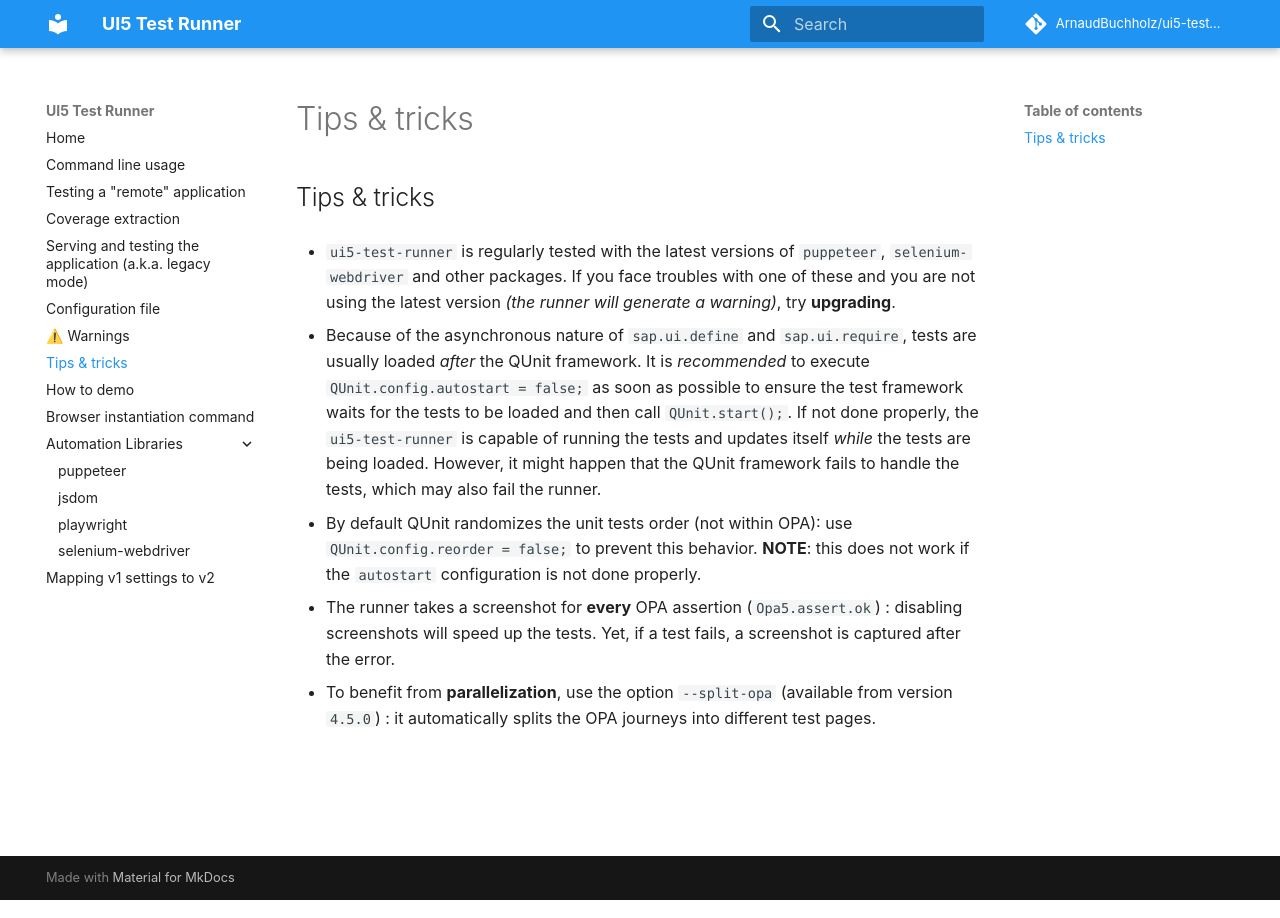
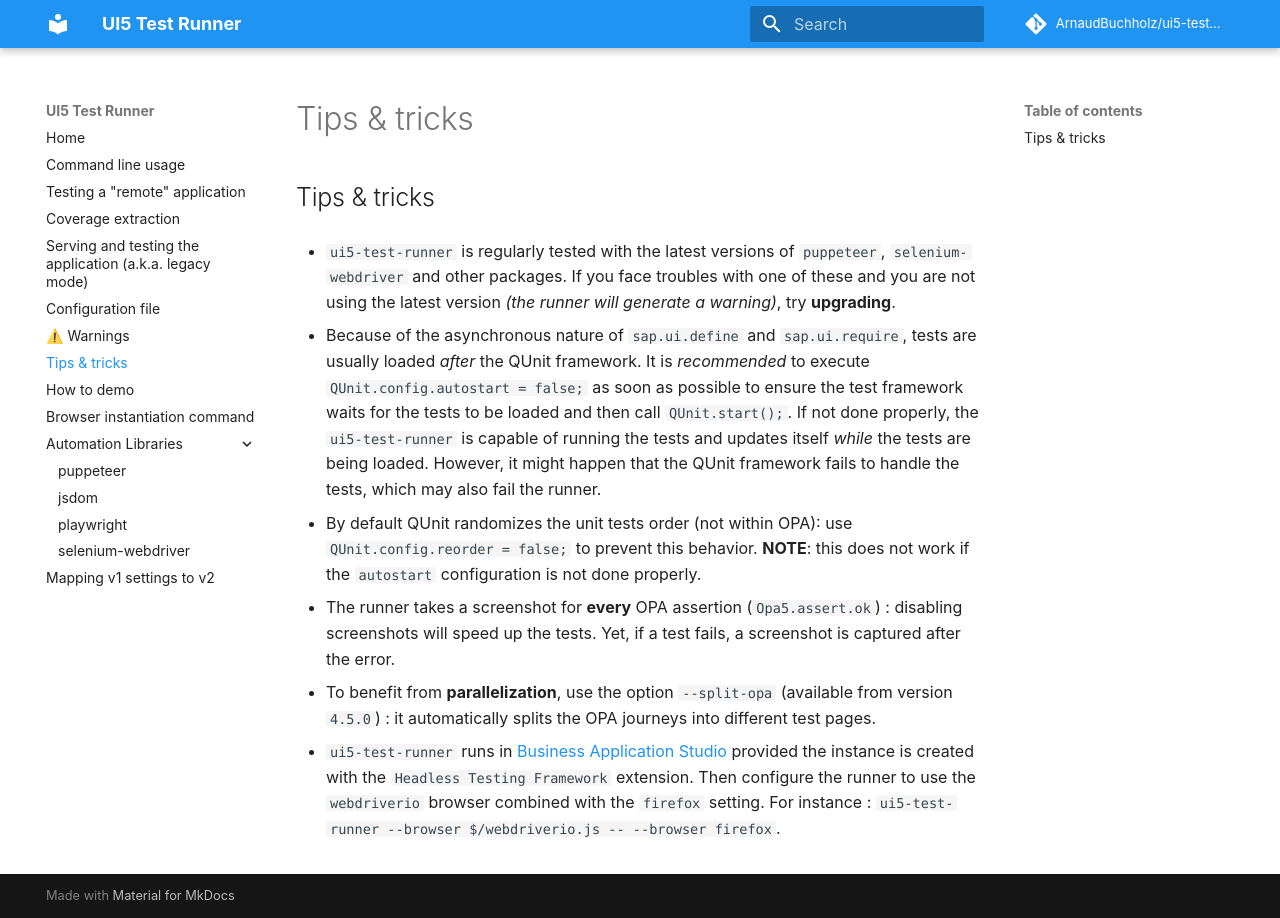
Before and after one commit to ArnaudBuchholz/ui5-test-runner, an MkDocs documentation site: the page built from docs/tipsNtricks.md, in a window 1280 px wide. Built offline with MkDocs 1.6.1 and Material for MkDocs 9.7.7, drawn with Linux system fonts in a browser that asks for light colours; comment, search, counter and statistics services are not loaded.

Commit message:
documentation: BAS

```diff
--- a/docs/tipsNtricks.md
+++ b/docs/tipsNtricks.md
@@ -9,3 +9,5 @@
 * The runner takes a screenshot for **every** OPA assertion (`Opa5.assert.ok`) : disabling screenshots will speed up the tests. Yet, if a test fails, a screenshot is captured after the error.
 
 * To benefit from **parallelization**, use the option `--split-opa` (available from version `4.5.0`) : it automatically splits the OPA journeys into different test pages.
+
+* `ui5-test-runner` runs in [Business Application Studio](https://www.sap.com/products/technology-platform/business-application-studio.html) provided the instance is created with the `Headless Testing Framework` extension. Then configure the runner to use the `webdriverio` browser combined with the `firefox` setting. For instance : `ui5-test-runner --browser $/webdriverio.js -- --browser firefox`.
```
